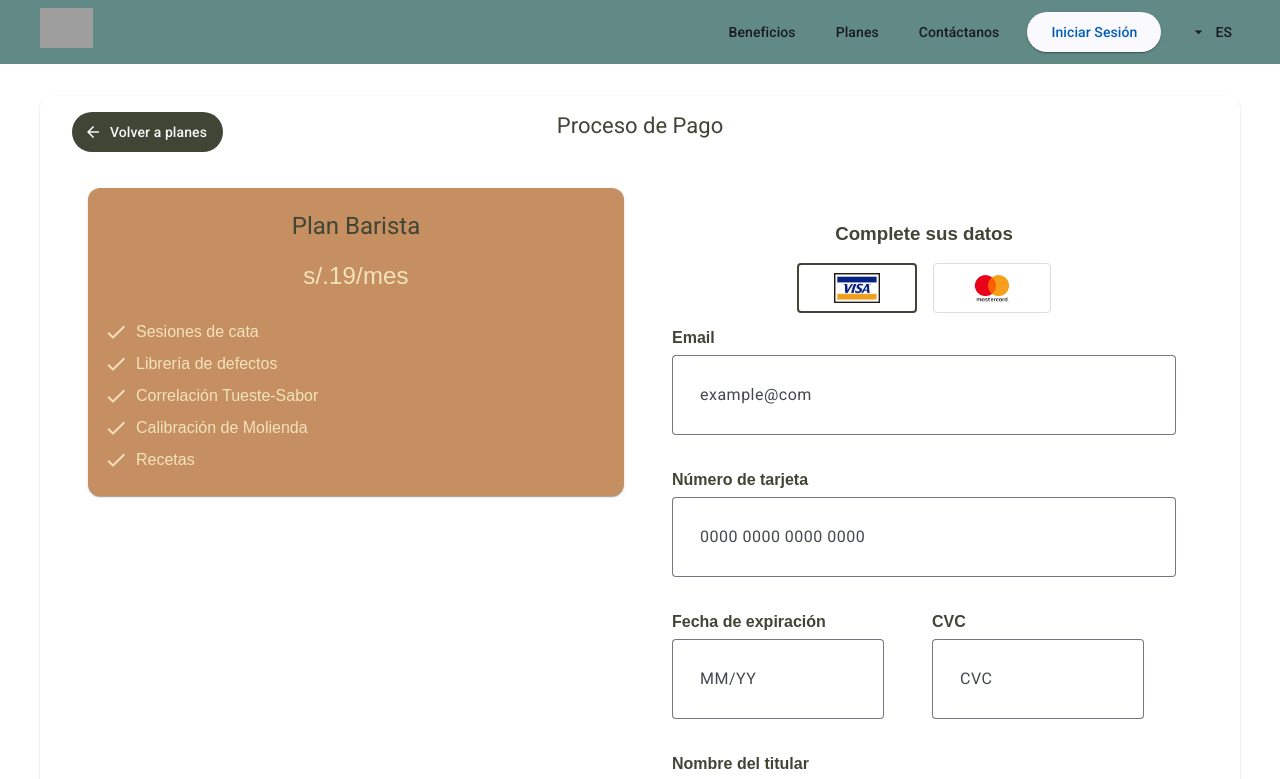
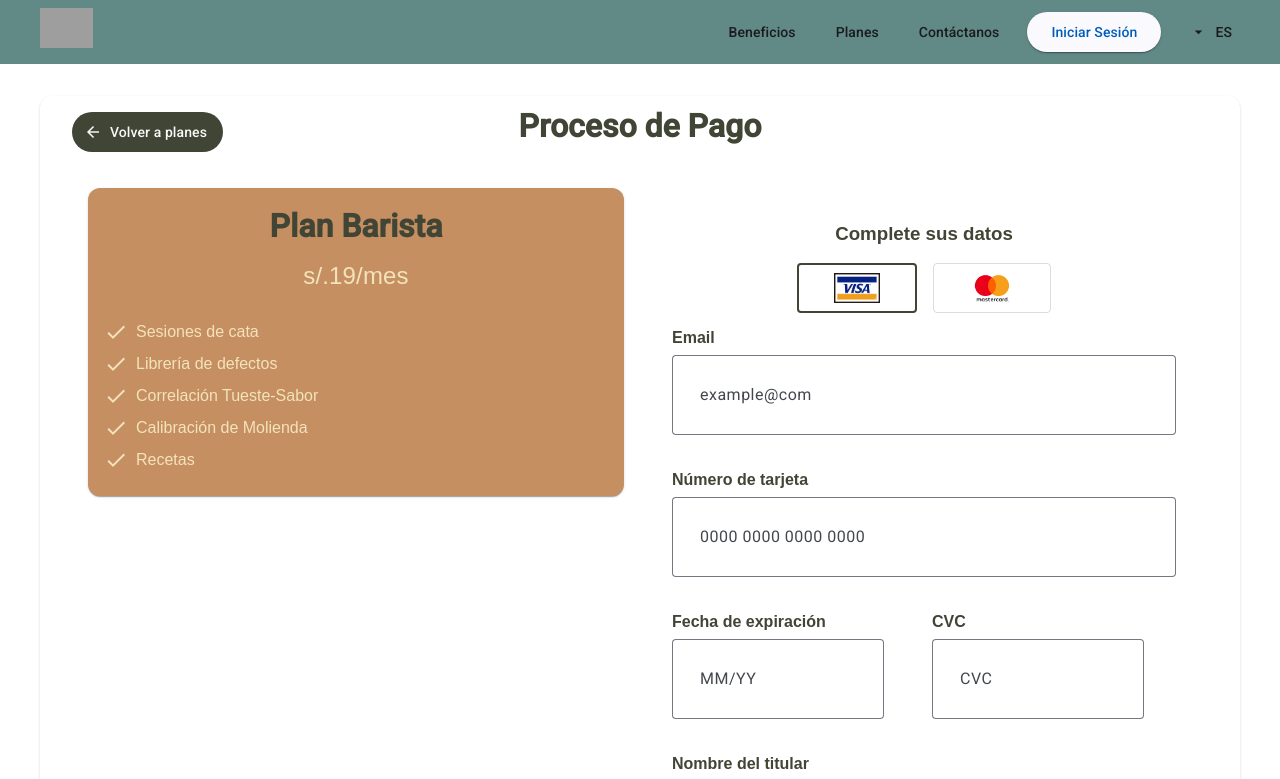
Before and after one commit to upc-pre-202510-1asi0729-4307-CafeMetrix/cafeLab-frontEnd, an Angular app: page /select-payment in a window 1280 px wide. Shown: the top 779 px of the page. Built offline with nearby package versions, Linux system fonts and the light colour scheme; grey boxes are pictures that could not be loaded.

Commit message:
fix(payments): correct to bold font type to mat cart titles

```diff
--- a/src/app/pages/select-payment/select-payment.component.css
+++ b/src/app/pages/select-payment/select-payment.component.css
@@ -31,6 +31,8 @@ mat-card-title {
   color: #414535;
   text-align: center;
   margin: 0 auto !important;
+  font-weight: bolder  !important;
+  font-size: 2rem !important;
 }
 
 .plan-info {
@@ -44,6 +46,7 @@ mat-card-title {
   color: #414535;
   margin-bottom: 1.5rem !important;
   font-size: 1.5rem;
+  font-weight: bold !important;
 }
 
 .plan-info mat-card-subtitle {
--- a/src/app/pages/select-payment/select-payment.component.html
+++ b/src/app/pages/select-payment/select-payment.component.html
@@ -95,7 +95,7 @@
               </mat-form-field>
             </div>
 
-            <button mat-raised-button type="submit" [disabled]="paymentForm.invalid" class="submit-button">
+            <button mat-raised-button type="submit" [disabled]="paymentForm.invalid" class="submit-button"  >
               Continuar
             </button>
           </form>
--- /dev/null
+++ b/src/app/pages/welcome-barista/welcome-barista.component.html
@@ -0,0 +1 @@
+<p>welcome-barista works!</p>
```
Also changed, not shown: src/app/pages/welcome-barista/welcome-barista.component.ts (added, +11 -0 lines), src/app/pages/welcome-barista/welcome-barista.component.css (added), 1 other file (tests, documents, lock files or other folders).
